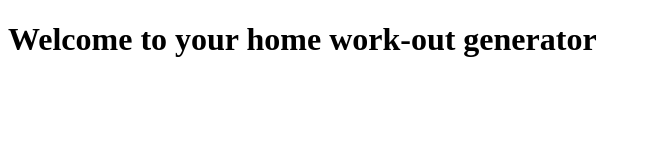
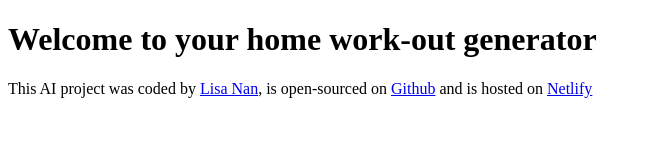
Before and after one commit to LisaNan/home-workout-generator, a plain HTML site: page index.html in a window 1280 px wide. Shown: the whole page, without its empty margins (0-651 px from the left). Drawn offline with Linux system fonts and the light colour scheme.

Commit message:
Added footer links

```diff
--- a/index.html
+++ b/index.html
@@ -8,6 +8,20 @@
   </head>
   <body>
     <h1>Welcome to your home work-out generator</h1>
+    <footer>
+      This AI project was coded by
+      <a href="https://github.com/lisanan" target="_blank">Lisa Nan</a>, is
+      open-sourced on
+      <a
+        href="https://github.com/LisaNan/home-workout-generator"
+        target="_blank"
+        >Github</a
+      >
+      and is hosted on
+      <a href="https://home-workout-generator.netlify.app/" target="_blank"
+        >Netlify</a
+      >
+    </footer>
     <script src="src/index.js"></script>
   </body>
 </html>
```
